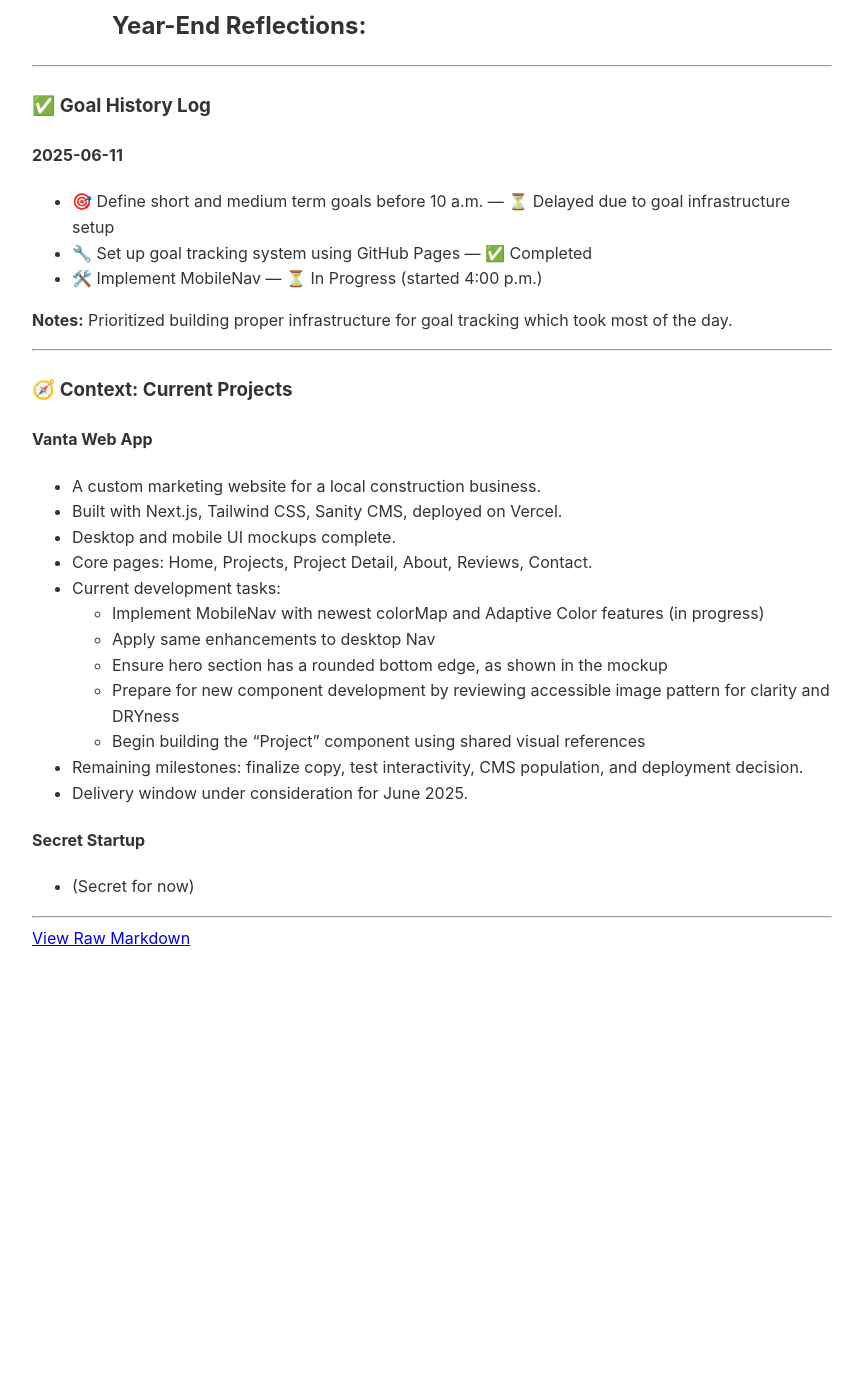
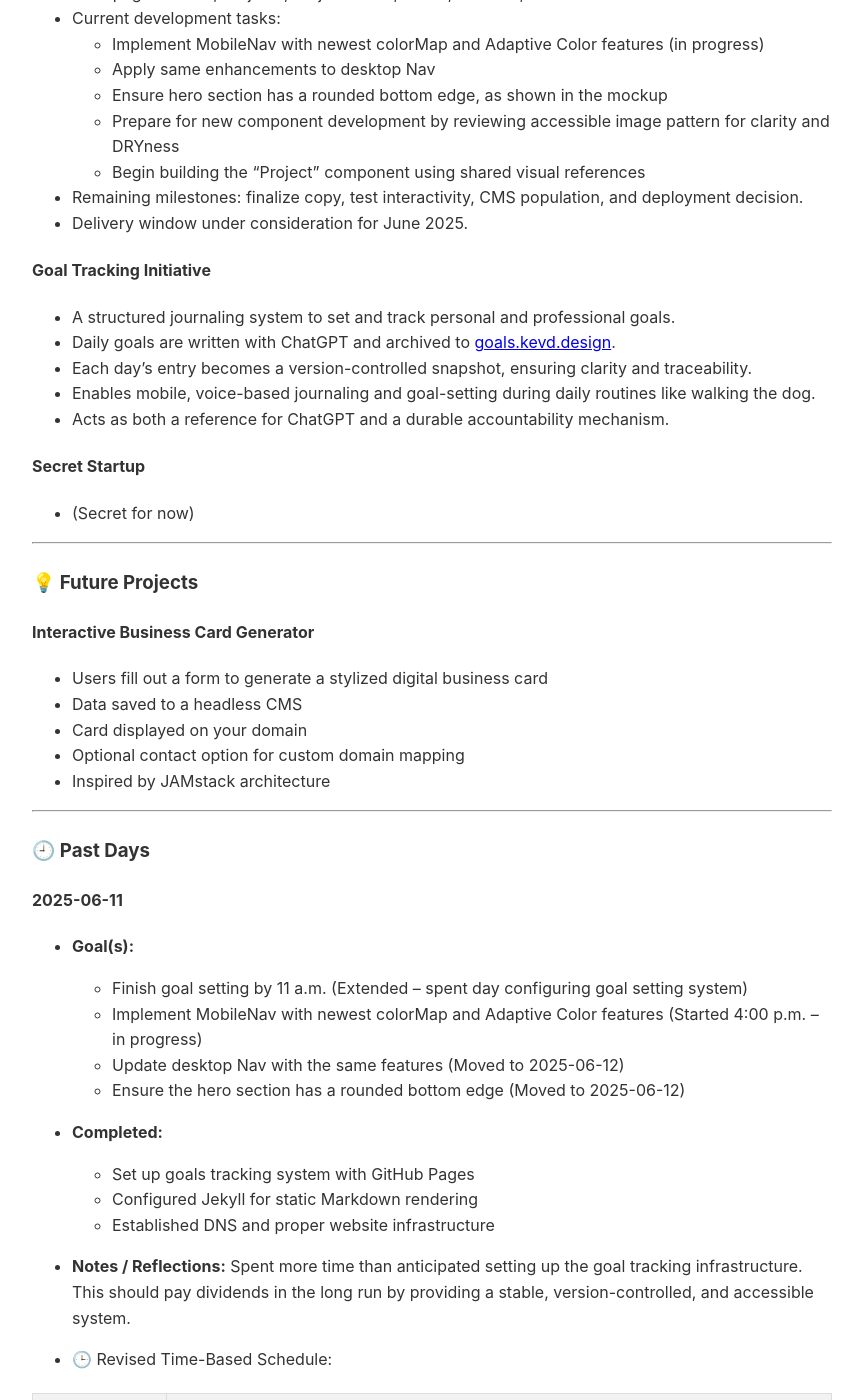
Before and after one commit to kevd-design/goals, a Jekyll site: the page built from goals.md, in a window 1280 px wide and 1400 px high, scrolled down 2477 px. Shown: the whole window, without its empty margins (208-1071 px from the left). Built offline with Jekyll 4.4.1, drawn with Linux system fonts in a browser that asks for light colours; our own code applies the rules of GitHub Pages for plain Markdown files; before the commit the page ends 3449 px from its top, so only the background shows below that; some of the changed text lies outside the part shown.

Commit message:
Updated goals

```diff
--- a/goals.md
+++ b/goals.md
@@ -6,47 +6,24 @@
 
 ### 🗓️ Daily Goals
 
-#### 2025-06-11
-
-- **Goal(s):**
-  - Finish goal setting by 11 a.m. (Extended – spent day configuring goal setting system)
-  - Implement MobileNav with newest colorMap and Adaptive Color features (Started 4:00 p.m. – in progress)
-  - Update desktop Nav with the same features (Moved to 2025-06-12)
-  - Ensure the hero section has a rounded bottom edge as shown in the mockup (Moved to 2025-06-12)
-- **Completed:**
-  - Set up goals tracking system with GitHub Pages
-  - Configured Jekyll for static Markdown rendering
-  - Established DNS and proper website infrastructure
-- **Notes / Reflections:**
-  Spent more time than anticipated setting up the goal tracking infrastructure. This should pay dividends in the long run by providing a stable, version-controlled, and accessible system for tracking my progress across devices and contexts.
-
-  **🕒 Revised Time-Based Schedule:**
-
-  | Time          | Task                                                                      |
-  | ------------- | ------------------------------------------------------------------------- |
-  | 08:00 – 16:00 | Set up goal tracking system (GitHub Pages + Jekyll)                       |
-  | 16:00 – Now   | Implement MobileNav with colorMap + Adaptive Color features (in progress) |
-
----
-
 #### 2025-06-12 (Planned)
 
 - **Goal(s):**
+
   - Complete MobileNav implementation (continued from June 11)
   - Update desktop Nav with matching features
   - Ensure the hero section has a rounded bottom edge as shown in the mockup
   - Begin work on “Project” component if time permits
-- **Notes / Reflections:**
 
-  **🕒 Time-Based Schedule (Planned):**
+🕒 Time-Based Schedule (Planned):
 
-  | Time          | Task                                               |
-  | ------------- | -------------------------------------------------- |
-  | 08:00 – 12:00 | Continue and complete MobileNav implementation     |
-  | 12:00 – 13:00 | Lunch break                                        |
-  | 13:00 – 14:30 | Update desktop Nav with colorMap + Adaptive Color  |
-  | 14:30 – 15:00 | Add rounded bottom to Hero section                 |
-  | 15:00 – 17:00 | Begin building Project component (if time permits) |
+| Time          | Task                                               |
+| ------------- | -------------------------------------------------- |
+| 08:00 – 12:00 | Continue and complete MobileNav implementation     |
+| 12:00 – 13:00 | Lunch break                                        |
+| 13:00 – 14:30 | Update desktop Nav with colorMap + Adaptive Color  |
+| 14:30 – 15:00 | Add rounded bottom to Hero section                 |
+| 15:00 – 17:00 | Begin building Project component (if time permits) |
 
 ---
 
@@ -54,15 +31,29 @@
 
 #### Week of 2025-06-10
 
-- **Top 3 Goals:**
+- **Goals:**
+
   1. Define short-term and medium-term goals for July–September.
   2. Map current project (web app) milestones to weekly objectives.
   3. Review secret startup documents.
   4. Prepare to add new components by reviewing accessible image pattern for DRYness.
   5. Begin work on “Project” component (see visual reference).
+  6. Finish Vanta homepage by Friday.
+
 - **Completed:** [Pending]
+
 - **Notes / Reflections:**
   Set up an effective goal tracking system which will help monitor progress on these weekly goals.
+
+#### Week of 2025-06-17
+
+- **Goals:**
+  1. Build first half of Vanta components
+
+#### Week of 2025-06-24
+
+- **Goals:**
+  1. Build second half of Vanta components and finalize site
 
 ---
 
@@ -71,11 +62,15 @@
 #### June 2025
 
 - **Focus Areas:**
+
   - Goal setting infrastructure
-  - [TBD: Decide if Vanta web app can be completed in June]
+  - Vanta web app development
+
 - **Objectives:**
-  1. [Placeholder — pending user decision on delivery scope/timeline]
+
+  1. Complete the Vanta web app by June 30
   2. Develop a goal journaling habit (3+ entries/week)
+
 - **Progress Review:**
   ✓ Made significant progress on goal journaling infrastructure (2025-06-11)
 
@@ -86,26 +81,18 @@
 #### 2025
 
 - **Vision Statement:**
+
   - [To be defined]
+
 - **Pillars of Focus:**
+
   - [To be defined]
+
 - **Key Milestones:**
+
   - [To be defined]
--
-  ## **Year-End Reflections:**
 
----
-
-### ✅ Goal History Log
-
-#### 2025-06-11
-
-- 🎯 Define short and medium term goals before 10 a.m. — ⏳ Delayed due to goal infrastructure setup
-- 🔧 Set up goal tracking system using GitHub Pages — ✅ Completed
-- 🛠️ Implement MobileNav — ⏳ In Progress (started 4:00 p.m.)
-
-**Notes:**
-Prioritized building proper infrastructure for goal tracking which took most of the day.
+- **Year-End Reflections:**
 
 ---
 
@@ -126,8 +113,55 @@
 - Remaining milestones: finalize copy, test interactivity, CMS population, and deployment decision.
 - Delivery window under consideration for June 2025.
 
+#### Goal Tracking Initiative
+
+- A structured journaling system to set and track personal and professional goals.
+- Daily goals are written with ChatGPT and archived to [goals.kevd.design](https://goals.kevd.design).
+- Each day's entry becomes a version-controlled snapshot, ensuring clarity and traceability.
+- Enables mobile, voice-based journaling and goal-setting during daily routines like walking the dog.
+- Acts as both a reference for ChatGPT and a durable accountability mechanism.
+
 #### Secret Startup
 
 - (Secret for now)
 
 ---
+
+### 💡 Future Projects
+
+#### Interactive Business Card Generator
+
+- Users fill out a form to generate a stylized digital business card
+- Data saved to a headless CMS
+- Card displayed on your domain
+- Optional contact option for custom domain mapping
+- Inspired by JAMstack architecture
+
+---
+
+### 🕘 Past Days
+
+#### 2025-06-11
+
+- **Goal(s):**
+
+  - Finish goal setting by 11 a.m. (Extended – spent day configuring goal setting system)
+  - Implement MobileNav with newest colorMap and Adaptive Color features (Started 4:00 p.m. – in progress)
+  - Update desktop Nav with the same features (Moved to 2025-06-12)
+  - Ensure the hero section has a rounded bottom edge (Moved to 2025-06-12)
+
+- **Completed:**
+
+  - Set up goals tracking system with GitHub Pages
+  - Configured Jekyll for static Markdown rendering
+  - Established DNS and proper website infrastructure
+
+- **Notes / Reflections:**
+  Spent more time than anticipated setting up the goal tracking infrastructure. This should pay dividends in the long run by providing a stable, version-controlled, and accessible system.
+
+- 🕒 Revised Time-Based Schedule:
+
+| Time          | Task                                                                      |
+| ------------- | ------------------------------------------------------------------------- |
+| 08:00 – 16:00 | Set up goal tracking system (GitHub Pages + Jekyll)                       |
+| 16:00 – 18:00 | Implement MobileNav with colorMap + Adaptive Color features (in progress) |
```
